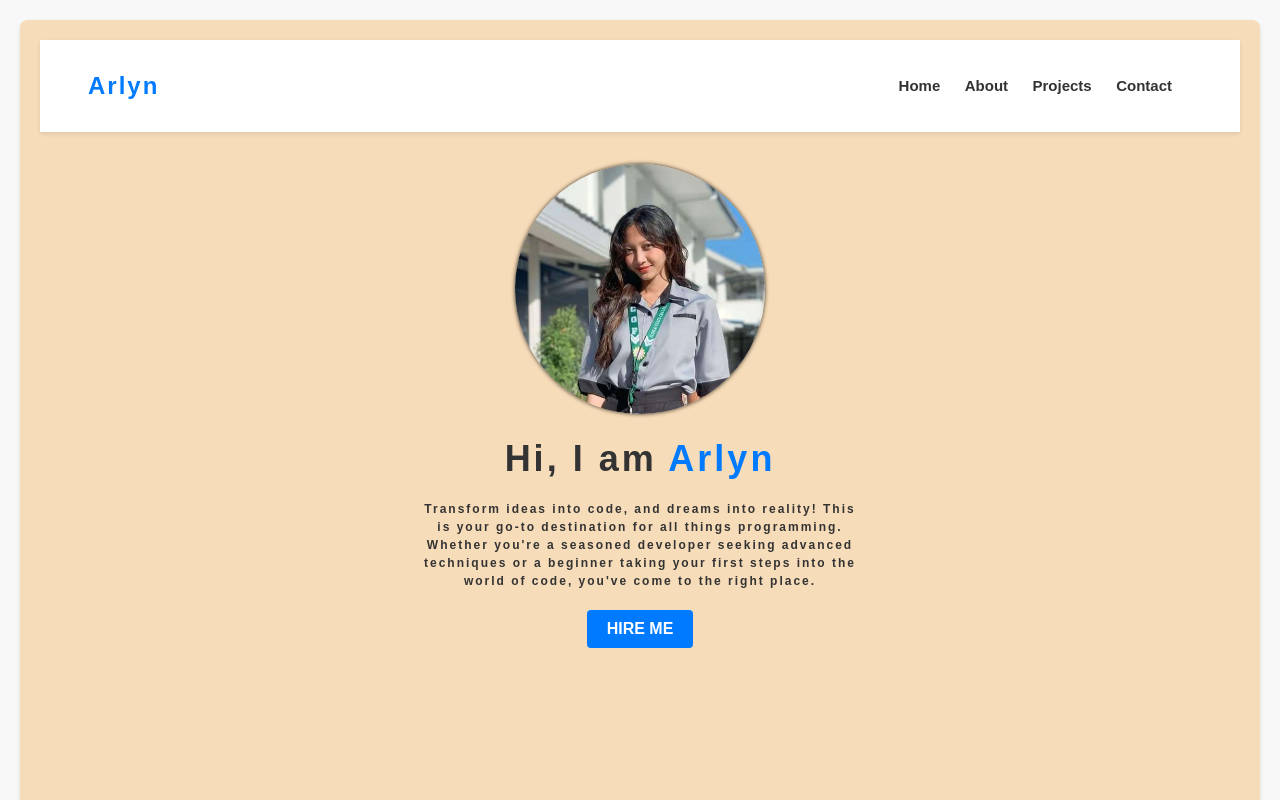
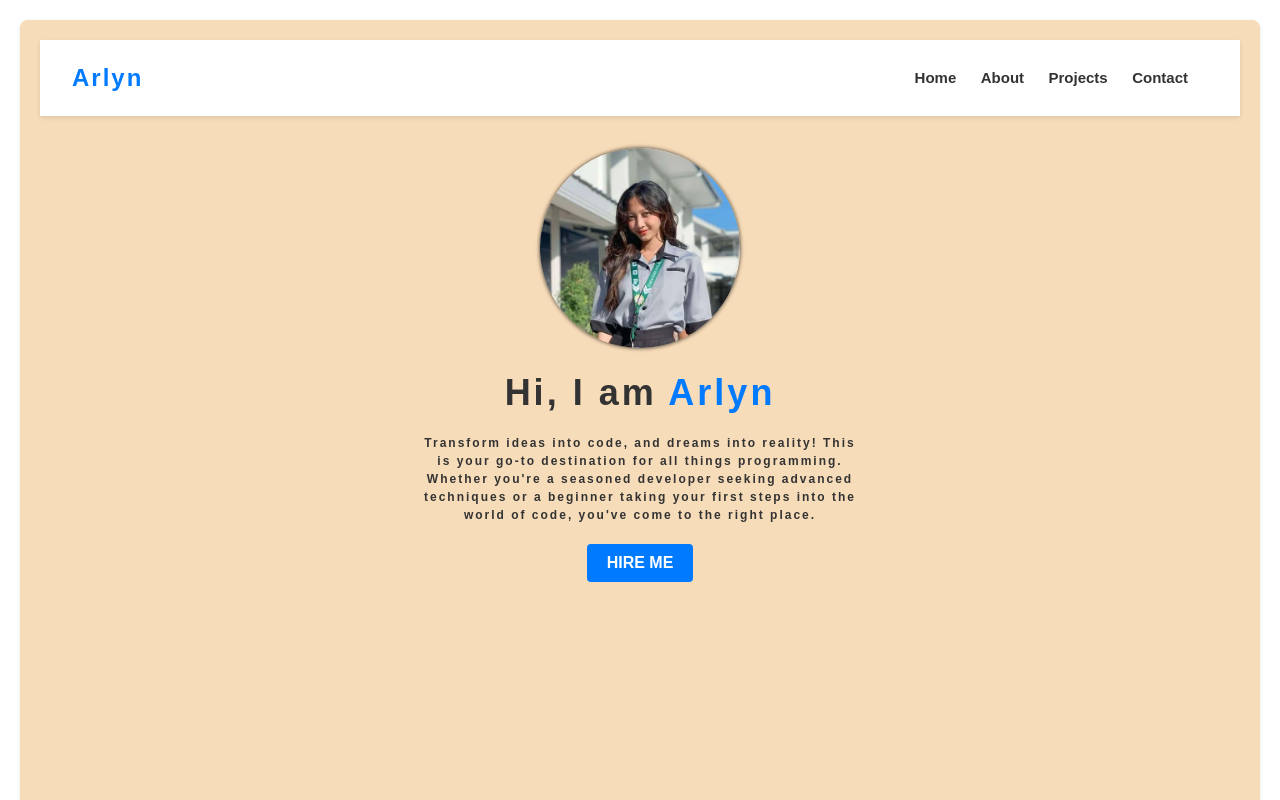
Before and after one commit to DevDotSudo/arlyn-portfolio, a plain HTML site: page index.html in a window 1280 px wide. Shown: the top 800 px of the page. Drawn offline with Linux system fonts and the light colour scheme.

Commit message:
Add files via upload

```diff
--- a/style.css
+++ b/style.css
@@ -14,7 +14,7 @@
 
 body {
     font-family: Arial, sans-serif;
-    background-color: #f8f8f8;
+    background-color: #ffffff;
     color: #333;
     height: 100vh;
 }
@@ -22,7 +22,7 @@ body {
 .nav-section {
     background-color: #fff;
     box-shadow: 0 2px 4px rgba(0, 0, 0, 0.1);
-    padding: 2rem 3rem;
+    padding: 1.5rem 2rem;
     display: flex;
     align-items: center;
     justify-content: space-between;
@@ -63,7 +63,7 @@ a {
     box-shadow: 0 2px 4px rgba(0, 0, 0, 0.1);
     border-radius: 8px;
     margin: 20px;
-    height: 100%;
+    height: 100vh;
 }
 
 .home-container {
@@ -116,7 +116,7 @@ a {
 .image-container img {
     max-width: 100%;
     margin-top: 2rem;
-    height: 250px;
+    height: 200px;
     border-radius: 100%;
     box-shadow: 0px 0px 4px rgba(0, 0, 0, 0.8);
 }
```
